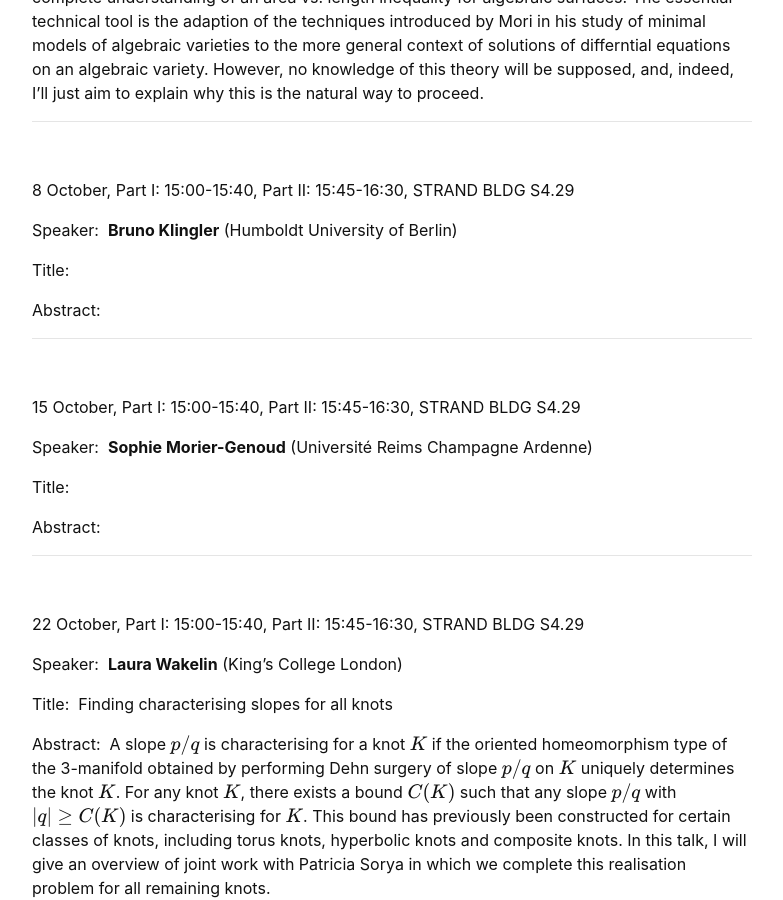
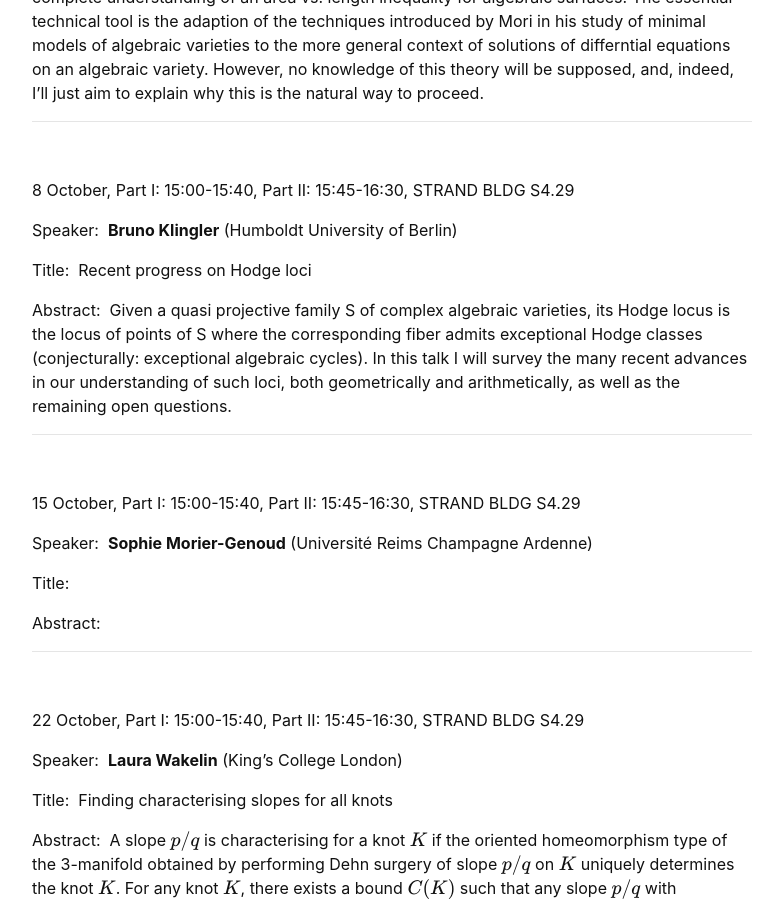
Before and after one commit to kcl-geometry-seminar/kcl-geometry-seminar.github.io, a Jekyll site: the page built from pages/index.md, in a window 1280 px wide and 900 px high, scrolled down 889 px. Shown: the whole window, without its empty margins (248-1031 px from the left). Built offline with Jekyll 4.4.1, drawn with Linux system fonts in a browser that asks for light colours; formulas are drawn with MathJax 3; a script that is not in the unit is left out.

Commit message:
Update index.md
Added the title and abstract for Klingler's talk.

```diff
--- a/pages/index.md
+++ b/pages/index.md
@@ -38,9 +38,9 @@ Abstract:&nbsp; Unlike Riemann surfaces or 3 manifolds, a constant Ricci curvatu
 
 Speaker:&nbsp; **Bruno Klingler** (Humboldt University of Berlin)
 
-Title:&nbsp;
+Title:&nbsp; Recent progress on Hodge loci
 
-Abstract:&nbsp;
+Abstract:&nbsp; Given a quasi projective family S of complex algebraic varieties, its Hodge locus is the locus of points of S where the corresponding fiber admits exceptional Hodge classes (conjecturally: exceptional algebraic cycles). In this talk I will survey the many recent advances in our understanding of such loci, both geometrically and arithmetically, as well as the remaining open questions.
 
 ---------------------------------------------------------
 <br />
```
